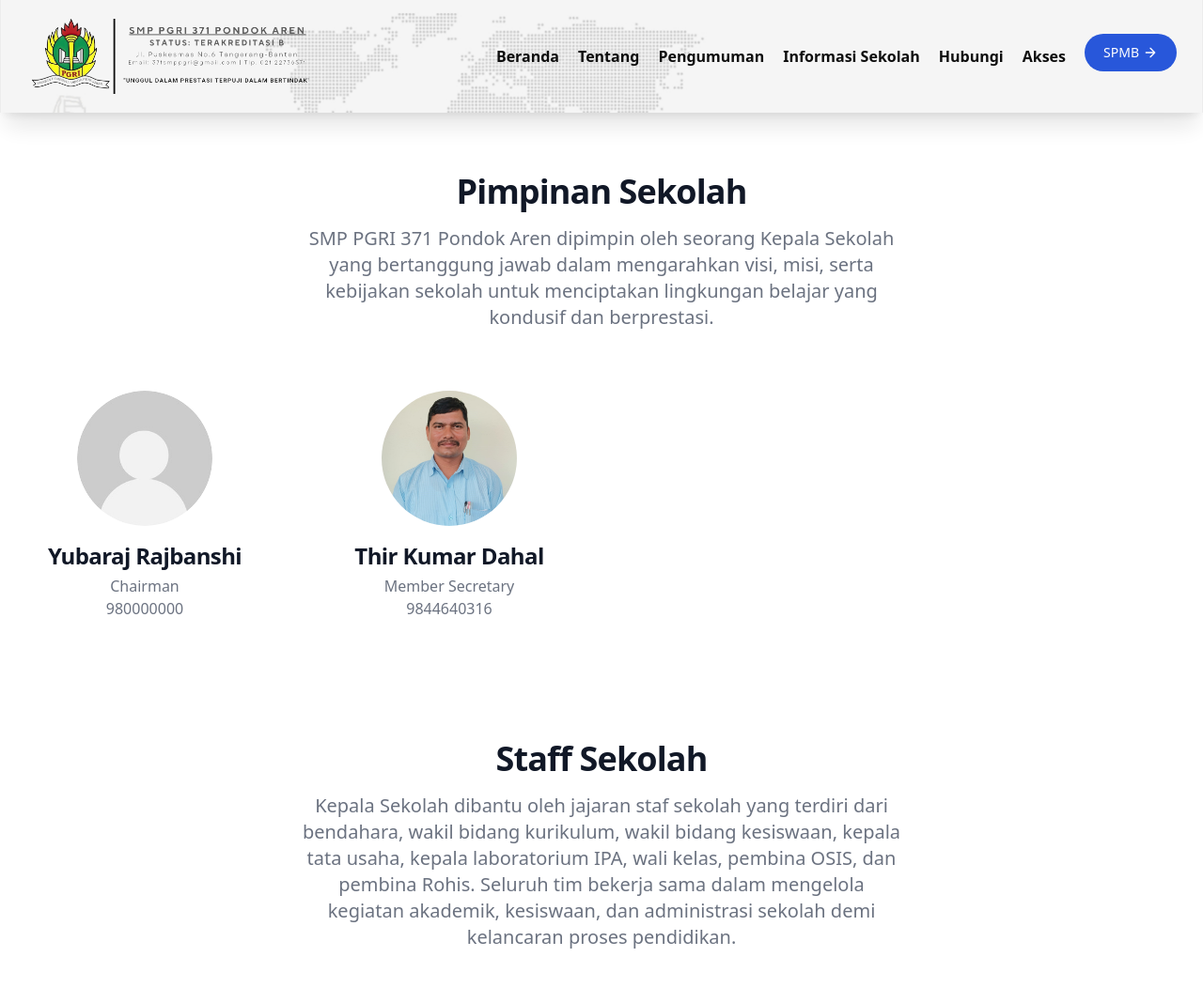
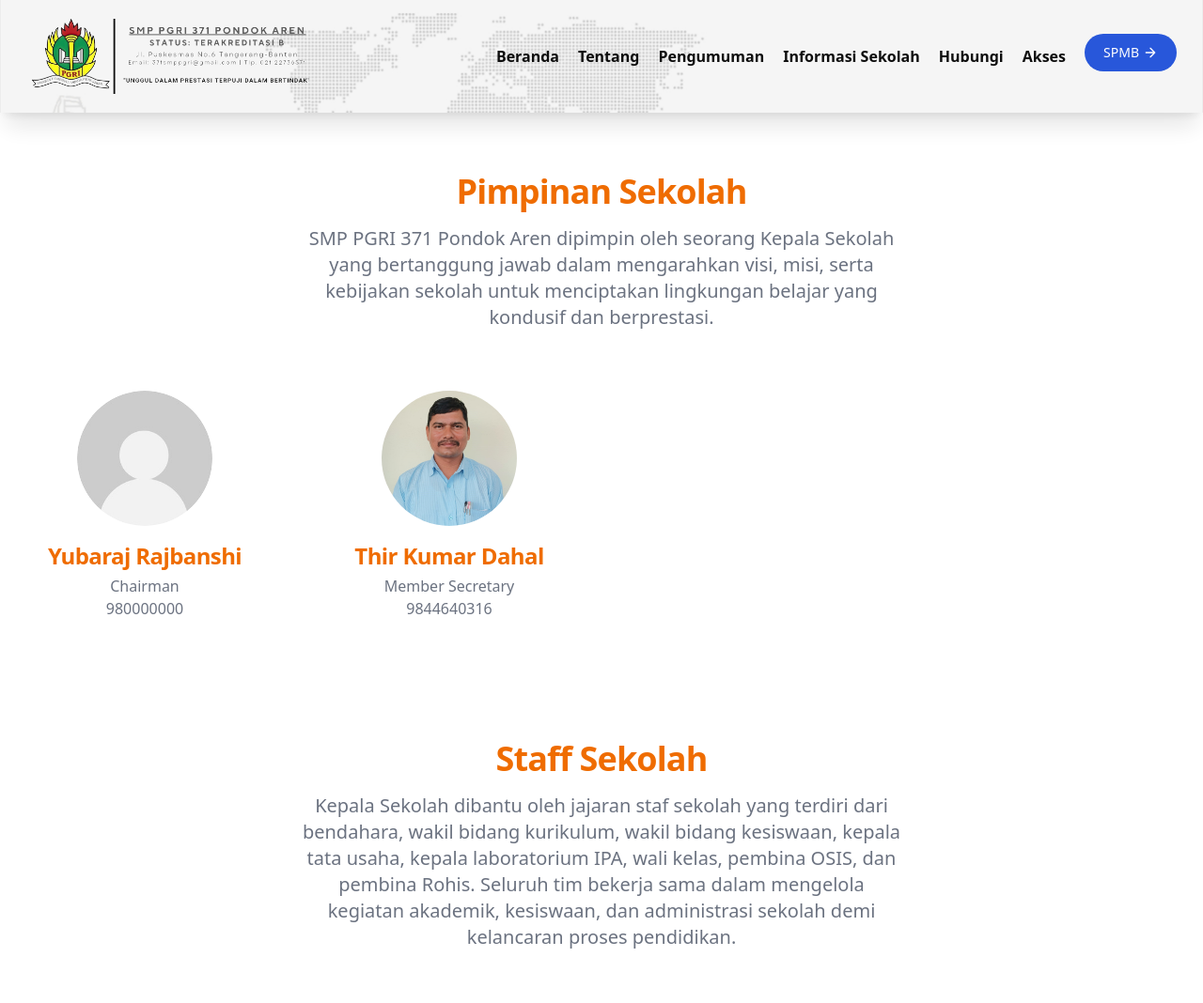
Before and after one commit to Eleutheria-Sapta-Timira-Celeste/Tugas-Akhir, a PHP site: page /staffs.php in a window 1280 px wide. Shown: the top 1068 px of the page at 94% size. Run offline with PHP 8.4, Linux system fonts and the light colour scheme; the visitor is signed in with stand-in values (Sample User, id 1); data comes from the database, SQL or seed files in the repository; some libraries are stand-ins or nearby versions.

Commit message:
update staff

```diff
--- a/staffs.php
+++ b/staffs.php
@@ -24,7 +24,7 @@ $defaultavatar = "assects/images/defaults/defaultaltimage.jpg"
     <section class="bg-white dark:bg-gray-900">
         <div class="py-8 px-4 mx-auto max-w-screen-xl text-center lg:py-16 lg:px-6">
             <div class="mx-auto mb-8 max-w-screen-sm lg:mb-16">
-                <h2 class="mb-4 text-4xl tracking-tight font-extrabold text-gray-900 dark:text-white">Pimpinan Sekolah</h2>
+               <h2 class="mb-4 text-4xl tracking-tight font-extrabold text-[#ef6c00] dark:text-white">Pimpinan Sekolah</h2>
                 <p class="font-light text-gray-500 sm:text-xl dark:text-gray-400">SMP PGRI 371 Pondok Aren dipimpin oleh seorang Kepala Sekolah yang bertanggung jawab dalam mengarahkan visi, misi, serta kebijakan sekolah untuk menciptakan lingkungan belajar yang kondusif dan berprestasi.</p>
             </div>
 
@@ -43,7 +43,8 @@ $defaultavatar = "assects/images/defaults/defaultaltimage.jpg"
                         echo '
                     <div class="text-center text-gray-500 dark:text-gray-400">
                         <img class="mx-auto mb-4 w-36 h-36 rounded-full" src="' . $row['image_src'] . '" onerror="this.src=`' . $defaultavatar . '`">
-                            <h3 class="mb-1 text-2xl font-bold tracking-tight text-gray-900 dark:text-white">
+                            <h3 class="mb-1 text-2xl font-bold tracking-tight text-[#ef6c00] dark:text-white">
+
                                 <a>' . $row['name'] . '</a>
                             </h3>
                             <p>' . $row['position'] . '</p>
@@ -62,7 +63,7 @@ $defaultavatar = "assects/images/defaults/defaultaltimage.jpg"
     <section class="bg-white dark:bg-gray-900">
         <div class="py-8 px-4 mx-auto max-w-screen-xl text-center lg:py-16 lg:px-6">
             <div class="mx-auto mb-8 max-w-screen-sm lg:mb-16">
-                <h2 class="mb-4 text-4xl tracking-tight font-extrabold text-gray-900 dark:text-white">Staff Sekolah</h2>
+                <h2 class="mb-4 text-4xl tracking-tight font-extrabold text-[#ef6c00] dark:text-white">Staff Sekolah</h2>
                 <p class="font-light text-gray-500 sm:text-xl dark:text-gray-400">Kepala Sekolah dibantu oleh jajaran staf sekolah yang terdiri dari bendahara, wakil bidang kurikulum, wakil bidang kesiswaan,
                     kepala tata usaha, kepala laboratorium IPA, wali kelas, pembina OSIS, dan pembina Rohis. Seluruh tim bekerja sama dalam mengelola kegiatan akademik, kesiswaan, dan administrasi sekolah demi kelancaran proses pendidikan.</p>
             </div>
@@ -82,7 +83,8 @@ $defaultavatar = "assects/images/defaults/defaultaltimage.jpg"
                         echo '
                                 <div class="text-center text-gray-500 dark:text-gray-400">
                                     <img class="mx-auto mb-4 w-36 h-36 rounded-full" src="' . $row_staff['image_src'] . '" onerror="this.src=`' . $defaultavatar . '`">
-                                        <h3 class="mb-1 text-2xl font-bold tracking-tight text-gray-900 dark:text-white">
+                                        <h3 class="mb-1 text-2xl font-bold tracking-tight text-[#ef6c00] dark:text-white">
+
                                             <a>' . $row_staff['name'] . '</a>
                                         </h3>
                                         <p>' . $row_staff['post'] . ' </p>
```
Also changed, not shown: schoolroutine.php (+11 -2 lines).
